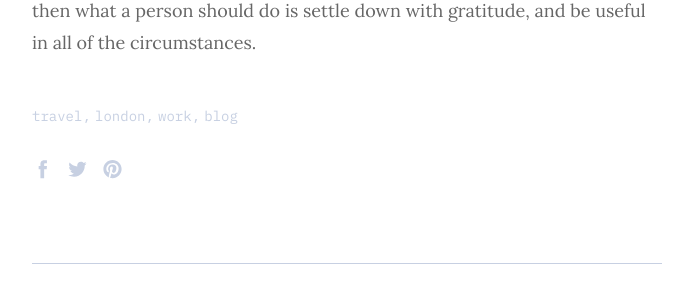
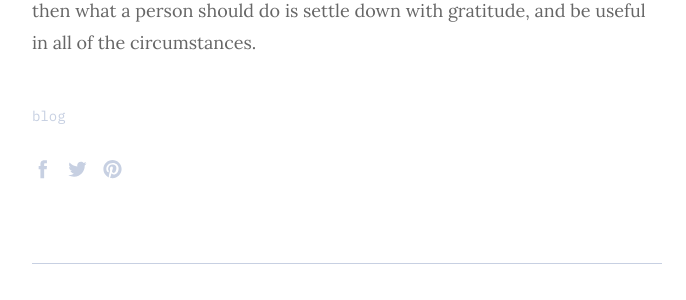
Before and after one commit to shashirajpandey/shashirajpandey, a Jekyll site: the page built from _posts/2020-12-29-becoming-useful.md, in a window 1280 px wide and 900 px high, scrolled down 2841 px. Shown: the part 443-743 px from the top of the window, without its empty margins (293-979 px from the left). Built offline with Jekyll 4.4.1, drawn with Linux system fonts in a browser that asks for light colours.

Commit message:
Update 2020-12-29-becoming-useful.md

```diff
--- a/_posts/2020-12-29-becoming-useful.md
+++ b/_posts/2020-12-29-becoming-useful.md
@@ -3,7 +3,7 @@ layout: post
 title:  The Willingness of Becoming Helpful
 date:   2020-12-28 15:01:35 +0300
 image:  '/assets/img/02.jpg'
-tags:   [travel, london, work, blog]
+tags:   [blog]
 ---
 <p>There’s a question on my mind for quite long. “How far one’s optimism alone can take them to?”. Well, this post is less likely about my quest for finding the answer to this question. I am more intrigued by the fact that optimism is the inertia of trials in accepting the reality- whether putting an effort in doing things for or else, waiting for the things to happen by itself. To speak the truth, my personal experience is, optimism solely can never bring success.</p>
 
```
